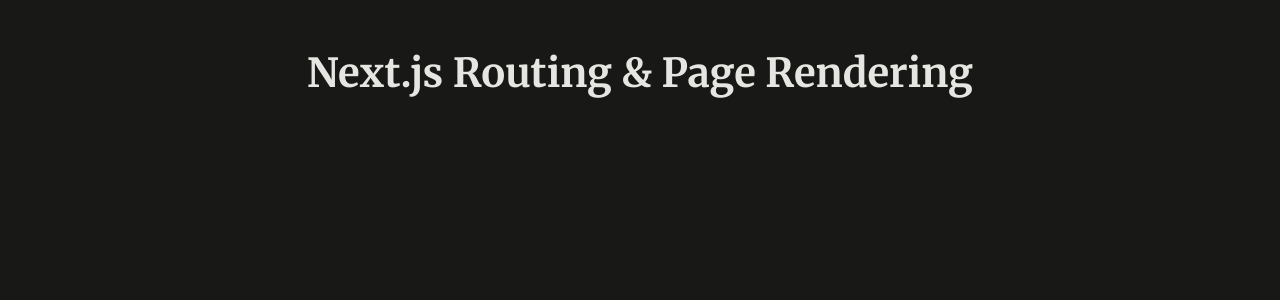
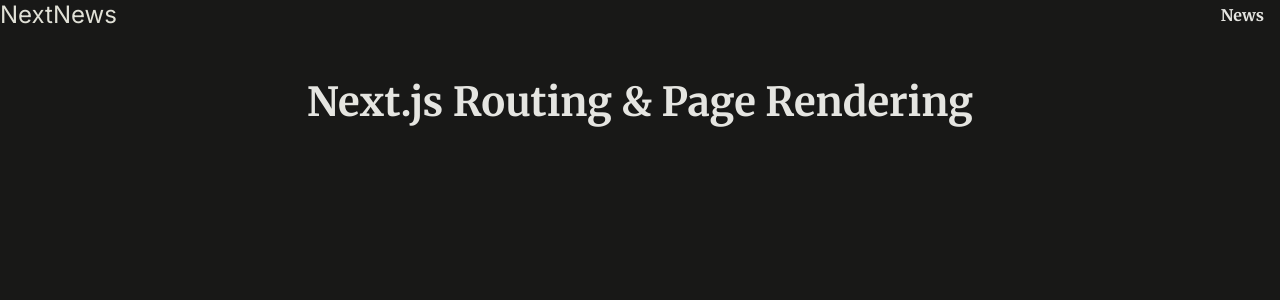
Before and after one commit to luttfimohamad/unfold-news, a Next.js app: page / in a window 1280 px wide. Shown: the top 300 px of the page. Built offline with nearby package versions, Linux system fonts and the light colour scheme.

Commit message:
Refactor layout to include MainHeader component and add dummy news data

```diff
--- a/app/layout.js
+++ b/app/layout.js
@@ -1,14 +1,18 @@
+import MainHeader from '@/components/main-header';
 import './globals.css';
 
 export const metadata = {
   title: 'Next.js Page Routing & Rendering',
   description: 'Learn how to route to different pages.',
-}
+};
 
 export default function RootLayout({ children }) {
- return (
+  return (
     <html lang="en">
-      <body>{children}</body>
+      <body>
+        <MainHeader />
+        {children}
+      </body>
     </html>
-  )
+  );
 }
--- a/components/main-header.js
+++ b/components/main-header.js
@@ -1,11 +1,18 @@
-import React from 'react';
-import NavLink from 'next/link';
+import Link from 'next/link';
 
 export default function MainHeader() {
   return (
-    <header>
-      <NavLink href="/">Home</NavLink>
-      <NavLink href="/news">News</NavLink>
+    <header id="main-header">
+      <div id="logo">
+        <Link href="/">NextNews</Link>
+      </div>
+      <nav>
+        <ul>
+          <li>
+            <Link href="/news">News</Link>
+          </li>
+        </ul>
+      </nav>
     </header>
   );
 }
```
Also changed, not shown: dummy-news.js (added, +43 -0 lines).
